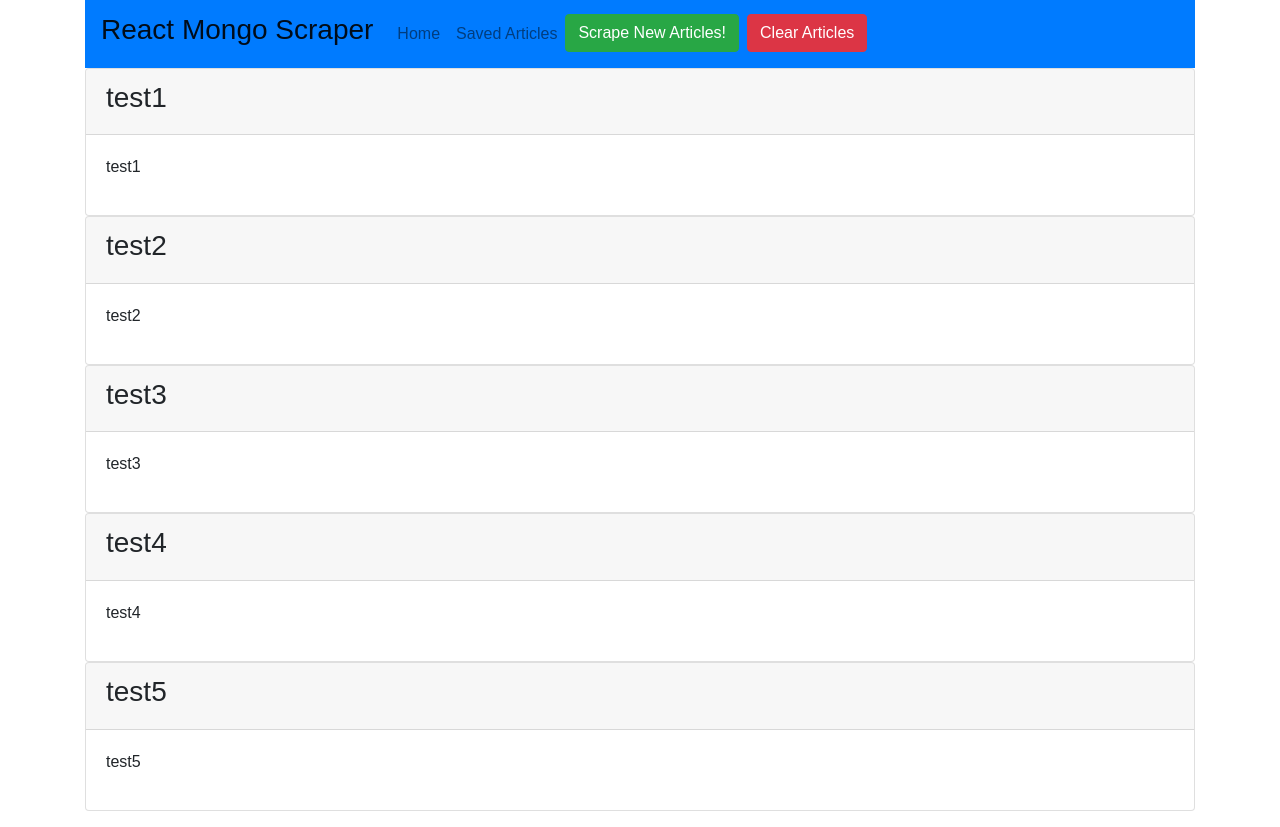
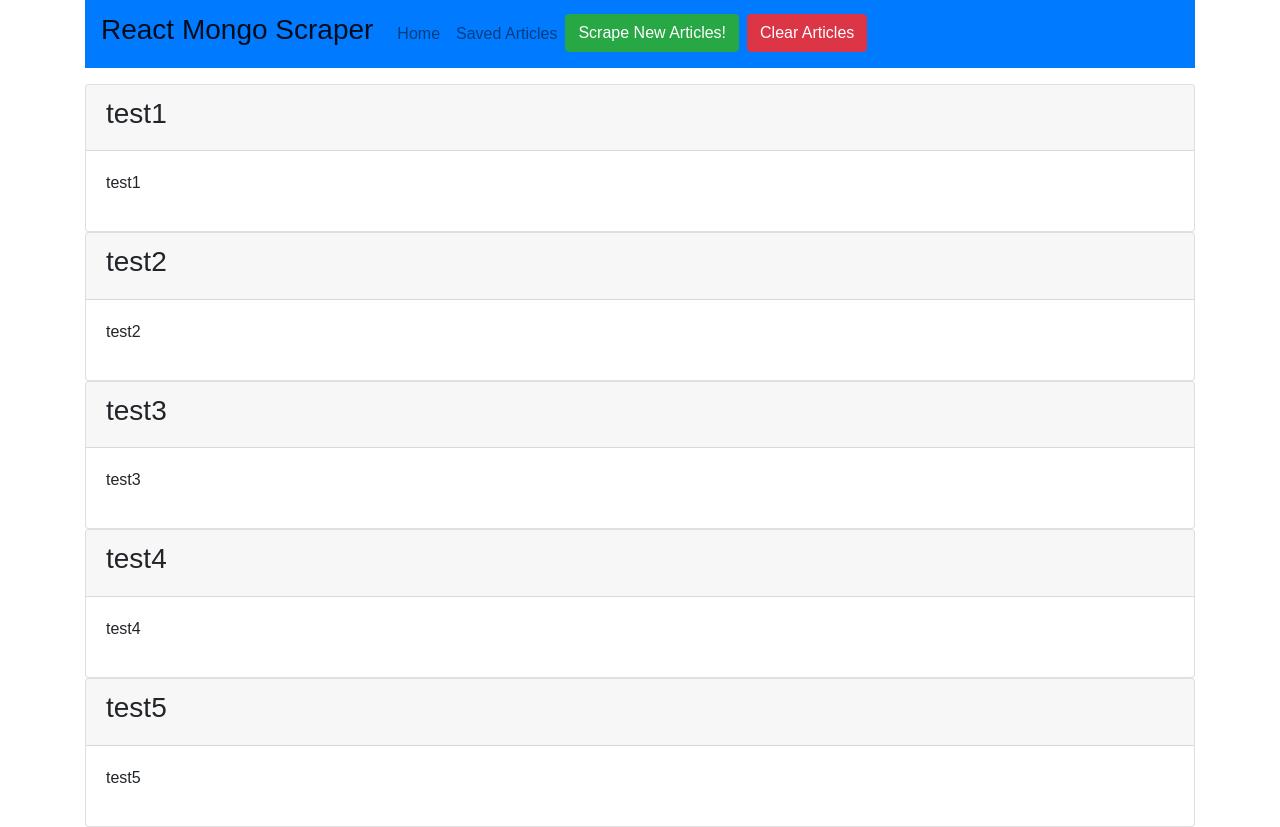
Before and after one commit to Mattmej/NYT-React-Search, a React (Create React App) app in the folder client/: page / in a window 1280 px wide. Built offline with nearby package versions, Linux system fonts and the light colour scheme.

Commit message:
Add spacing between navbar and rest of container content.

```diff
--- a/client/src/App.js
+++ b/client/src/App.js
@@ -66,6 +66,7 @@ class App extends Component {
                 <Container>
                     <AppNavbar/>
                     {/* <ArticleDisplay entry = {this.selectObject(testArray)}/> */}
+
                     <ArticleDisplay array = {testArray}/>
                 </Container>
             </div>
--- a/client/src/components/ArticleDisplay/ArticleDisplay.js
+++ b/client/src/components/ArticleDisplay/ArticleDisplay.js
@@ -14,7 +14,7 @@ import Article from "./Article";
 // };
 
 const ArticleDisplay = (props) => (
-    <div>
+    <div className = "mt-3">
         {/* <Article entry = {props.entry}/> */}
         {(props.array).map((article) => {
             return <Article title={article.title} summary={article.summary} date={article.date}/>
```
